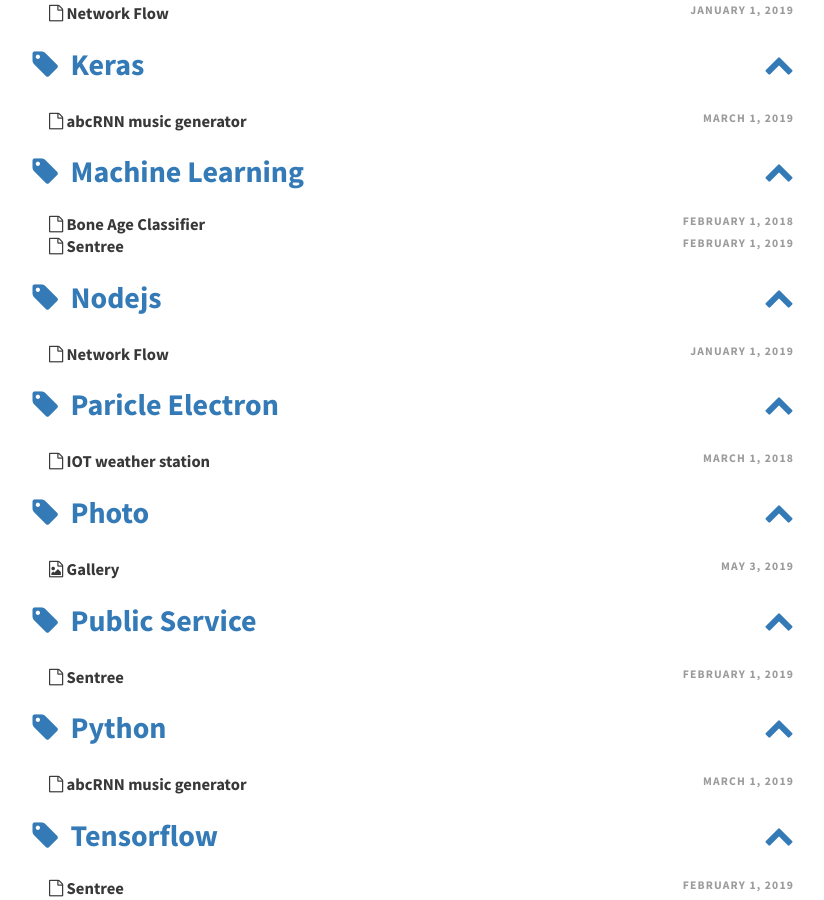
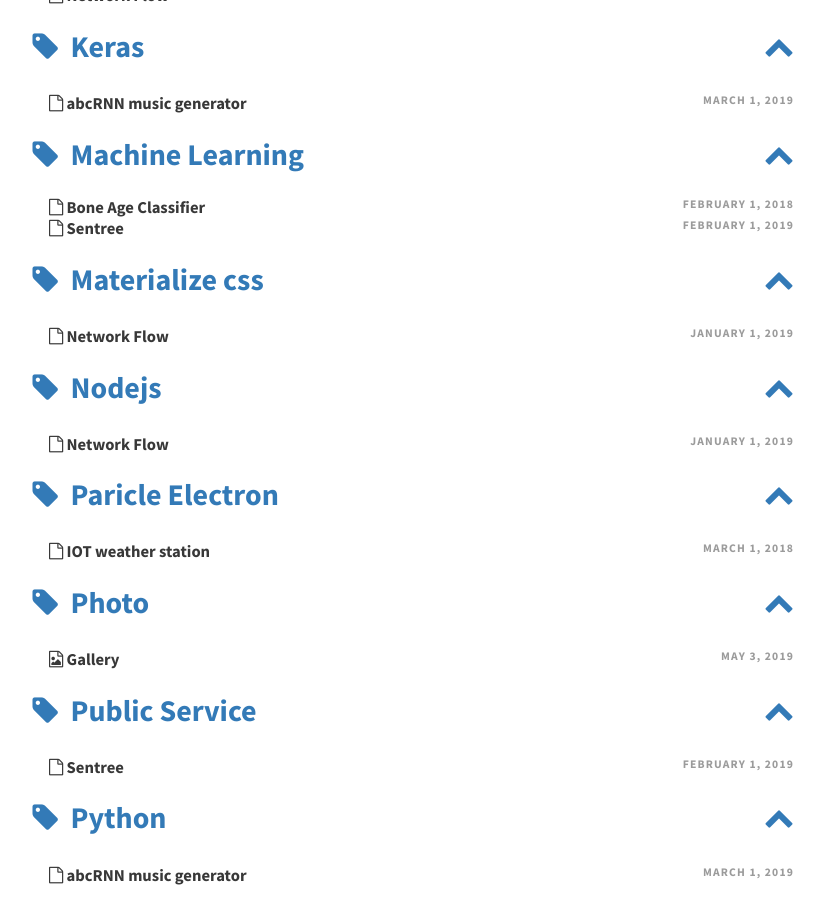
Before and after one commit to datduyng/datduyng.github.io, a Jekyll site: the page built from pages/tags.html, in a window 1280 px wide and 900 px high, scrolled down 2472 px. Shown: the whole window, without its empty margins (230-1054 px from the left). Built offline with Jekyll 4.4.1, drawn with Linux system fonts in a browser that asks for light colours; some of the changed text lies outside the part shown.

Commit message:
Update networkflow.md

```diff
--- a/_portfolio/networkflow.md
+++ b/_portfolio/networkflow.md
@@ -4,7 +4,7 @@
 subtitle: Realistic view to city traffic
 img: "https://user-images.githubusercontent.com/35666615/52537752-ad8e2e80-2d2f-11e9-9131-19a37012a5b1.png"
 date: Januarry 2019
-tags: [Java, Javascript, HTML, Nodejs, JavaFX, FXGL, JUnit]
+tags: [Java, Javascript, Materialize css, Nodejs, JavaFX, FXGL, JUnit]
 ---
 
 ![image]({{page.img|relative_url}})
@@ -46,17 +46,17 @@
 
 ##### Online app
 
--   •  [Pixijs](http://www.pixijs.com/)
--   •  [Javascript](https://www.javascript.com/)
--   •  [Jquery](https://jquery.com/)
--   •  [Materialize css](https://materializecss.com/)
+-   [Pixijs](http://www.pixijs.com/)
+-   [Javascript](https://www.javascript.com/)
+-   [Jquery](https://jquery.com/)
+-   [Materialize css](https://materializecss.com/)
 
 ##### Desktop app
 
 -   [Java](https://www.java.com/en/)
 -   [JavaFX](https://openjfx.io/)
 -   [FXGL](http://almasb.github.io/FXGLGames/)
--    [Eclipse](https://www.eclipse.org/)
+-   [Eclipse](https://www.eclipse.org/)
 
 #### Quick demo
 
```
